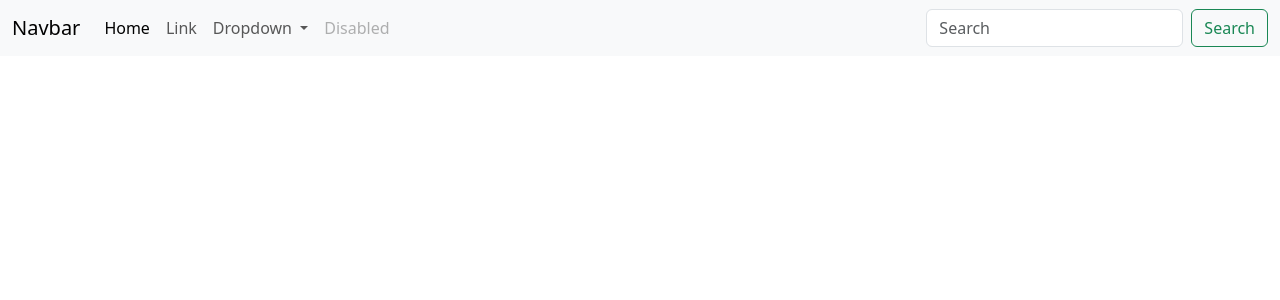
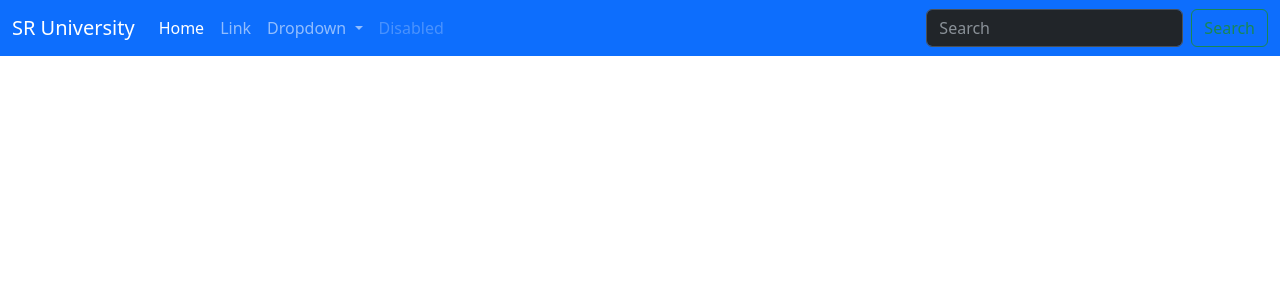
Before and after one commit to sriramreddy-7/IMS-Render-App, a Django app: page / in a window 1280 px wide. Shown: the top 300 px of the page. Run offline with Django 4.2, Linux system fonts and the light colour scheme.

Commit message:
5th commit

```diff
--- a/templates/index.html
+++ b/templates/index.html
@@ -19,9 +19,10 @@
   </head>
 
   <body>
-    <nav class="navbar navbar-expand-lg bg-body-tertiary">
+    <nav class="navbar navbar-expand-lg bg-primary" data-bs-theme="dark" style="background-color:darkorange;">
       <div class="container-fluid">
-        <a class="navbar-brand" href="#">Navbar</a>
+
+        <a class="navbar-brand" href="#">SR University</a>
         <button
           class="navbar-toggler"
           type="button"
```
